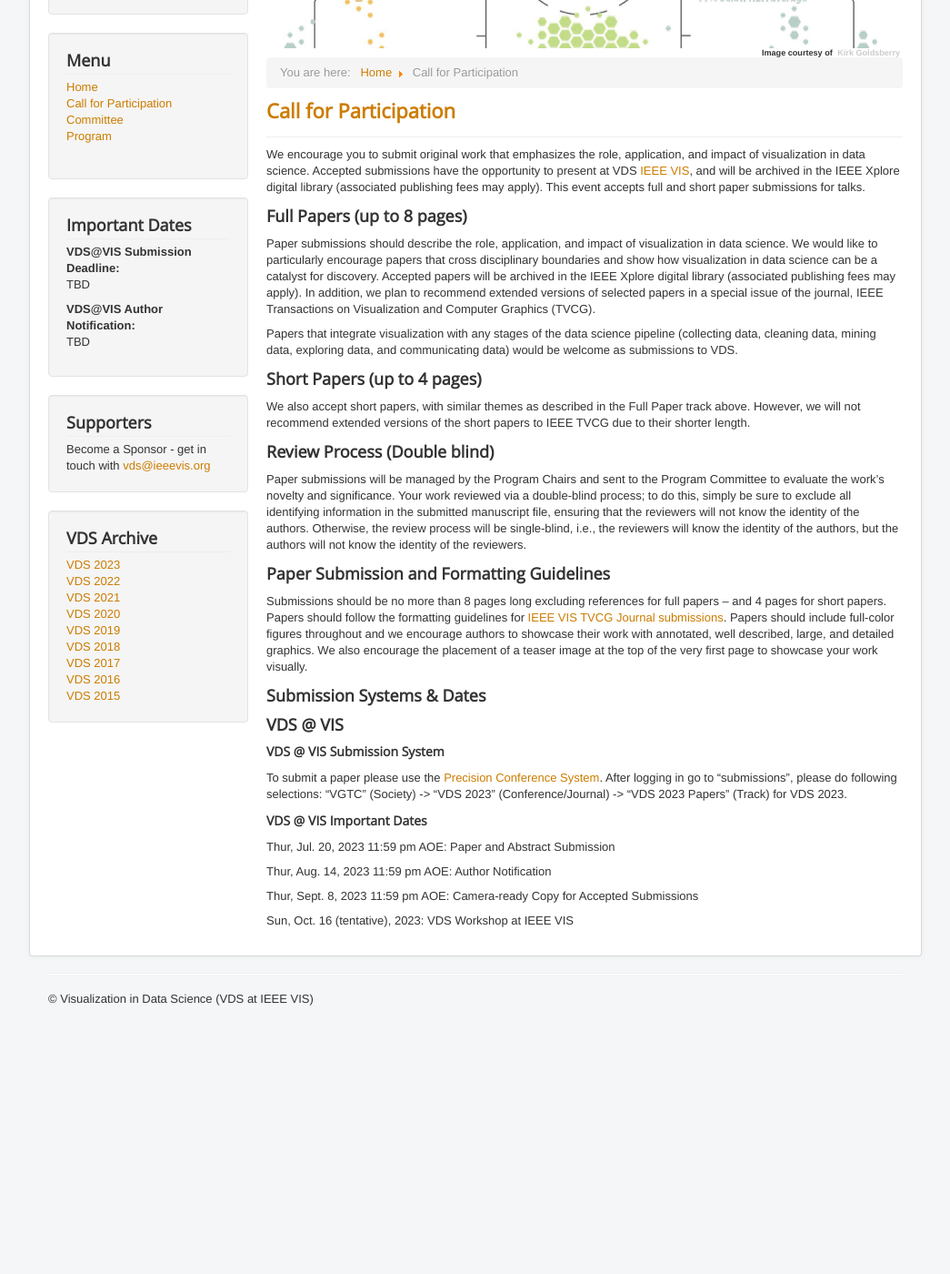
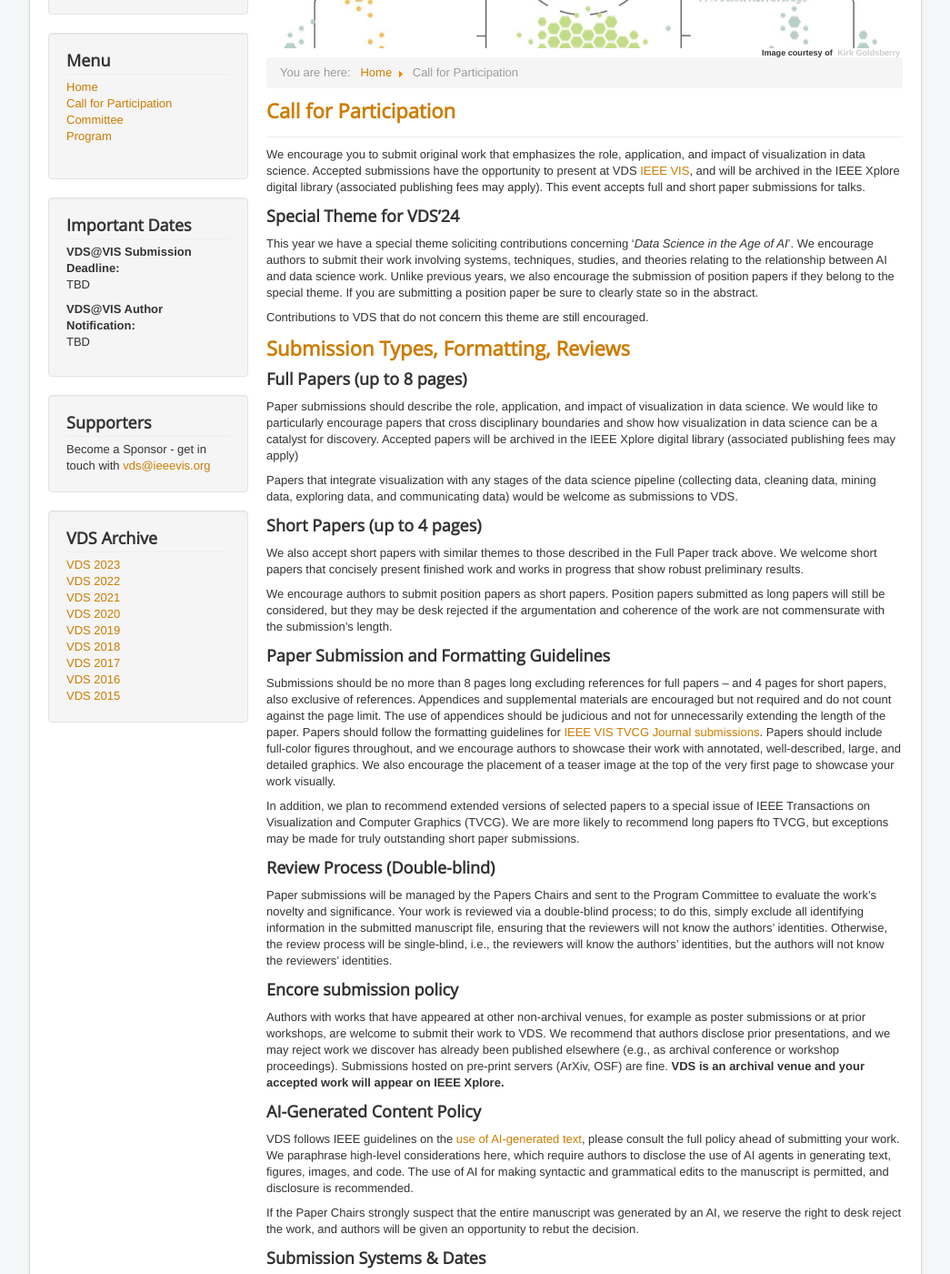
Before and after one commit to visualdatascience/2024, a Jekyll site: the page built from cfp.md, in a window 1280 px wide and 1400 px high, scrolled down 231 px. Shown: the whole window at 91% size, without its empty margins (117-1162 px from the left). Built offline with Jekyll 4.4.1, drawn with Linux system fonts in a browser that asks for light colours; before the commit the page ends 1367 px from its top, so only the background shows below that; some of the changed text lies outside the part shown.

Commit message:
Update cfp.md

```diff
--- a/cfp.md
+++ b/cfp.md
@@ -4,41 +4,70 @@ title: Call for Participation
 permalink: /cfp/
 ---
 
-We encourage you to submit original work that emphasizes the role, application, and impact of visualization in data science. Accepted submissions have the opportunity to present at VDS [IEEE VIS](http://ieeevis.org/year/2023/welcome), and will be archived in the IEEE Xplore digital library (associated publishing fees may apply).  This event accepts full and short paper submissions for talks.
+
+We encourage you to submit original work that emphasizes the role, application, and impact of visualization in data science. Accepted submissions have the opportunity to present at VDS [IEEE VIS](http://ieeevis.org/year/2023/welcome), and will be archived in the IEEE Xplore digital library (associated publishing fees may apply). This event accepts full and short paper submissions for talks.
+
+### Special Theme for VDS’24
+This year we have a special theme soliciting contributions concerning ‘*Data Science in the Age of AI*’.  We encourage authors to submit their work involving systems, techniques, studies, and theories relating to the relationship between AI and data science work. Unlike previous years, we also encourage the submission of position papers if they belong to the special theme. If you are submitting a position paper be sure to clearly state so in the abstract.
+
+Contributions to VDS that do not concern this theme are still encouraged.
+
+## Submission Types, Formatting, Reviews
 
 ### Full Papers (up to 8 pages)
 
-Paper submissions should describe the role, application, and impact of visualization in data science. We would like to particularly encourage papers that cross disciplinary boundaries and show how visualization in data science can be a catalyst for discovery. Accepted papers will be archived in the IEEE Xplore digital library (associated publishing fees may apply).  In addition, we plan to recommend extended versions of selected papers in a special issue of the journal, IEEE Transactions on Visualization and Computer Graphics (TVCG).
+Paper submissions should describe the role, application, and impact of visualization in data science. We would like to particularly encourage papers that cross disciplinary boundaries and show how visualization in data science can be a catalyst for discovery. Accepted papers will be archived in the IEEE Xplore digital library (associated publishing fees may apply)
 
 Papers that integrate visualization with any stages of the data science pipeline (collecting data, cleaning data, mining data, exploring data, and communicating data) would be welcome as submissions to VDS.
 
+
 ### Short Papers (up to 4 pages)
 
-We also accept short papers, with similar themes as described in the Full Paper track above.  However, we will not recommend extended versions of the short papers to IEEE TVCG due to their shorter length.
+We also accept short papers with similar themes to those described in the Full Paper track above. We welcome short papers that concisely present finished work and works in progress that show robust preliminary results.
 
-### Review Process (Double blind)
+We encourage authors to submit position papers as short papers. Position papers submitted as long papers will still be considered, but they may be desk rejected if the argumentation and coherence of the work are not commensurate with the submission’s length.
 
-Paper submissions will be managed by the Program Chairs and sent to the Program Committee to evaluate the work’s novelty and significance.  Your work reviewed via a double-blind process; to do this, simply be sure to exclude all identifying information in the submitted manuscript file, ensuring that the reviewers will not know the identity of the authors. Otherwise, the review process will be single-blind, i.e., the reviewers will know the identity of the authors, but the authors will not know the identity of the reviewers.
 
 ### Paper Submission and Formatting Guidelines
 
-Submissions should be no more than 8 pages long excluding references for full papers -- and 4 pages for short papers.  Papers should follow the formatting guidelines for [IEEE VIS TVCG Journal submissions](https://tc.computer.org/vgtc/publications/journal).  Papers should include full-color figures throughout and we encourage authors to showcase their work with annotated, well described, large, and detailed graphics. We also encourage the placement of a teaser image at the top of the very first page to showcase your work visually.
+Submissions should be no more than 8 pages long excluding references for full papers – and 4 pages for short papers, also exclusive of references. Appendices and supplemental materials are encouraged but not required and do not count against the page limit. The use of appendices should be judicious and not for unnecessarily extending the length of the paper. Papers should follow the formatting guidelines for [IEEE VIS TVCG Journal submissions](https://tc.computer.org/vgtc/publications/journal). Papers should include full-color figures throughout, and we encourage authors to showcase their work with annotated, well-described, large, and detailed graphics. We also encourage the placement of a teaser image at the top of the very first page to showcase your work visually.
+
+In addition, we plan to recommend extended versions of selected papers to a special issue of IEEE Transactions on Visualization and Computer Graphics (TVCG). We are more likely to recommend long papers fto TVCG, but exceptions may be made for truly outstanding short paper submissions.
+
+
+
+
+### Review Process (Double-blind)
+
+Paper submissions will be managed by the Papers Chairs and sent to the Program Committee to evaluate the work’s novelty and significance. Your work is reviewed via a double-blind process; to do this, simply exclude all identifying information in the submitted manuscript file, ensuring that the reviewers will not know the authors' identities. Otherwise, the review process will be single-blind, i.e., the reviewers will know the authors' identities, but the authors will not know the reviewers' identities.
+
+
+### Encore submission policy
+
+Authors with works that have appeared at other non-archival venues, for example as poster submissions or at prior workshops, are welcome to submit their work to VDS. We recommend that authors disclose prior presentations, and we may reject work we discover has already been published elsewhere (e.g., as archival conference or workshop proceedings). Submissions hosted on pre-print servers (ArXiv, OSF) are fine.  **VDS is an archival venue and your accepted work will appear on IEEE Xplore.**
+
+
+### AI-Generated Content Policy
+
+VDS follows IEEE guidelines on the [use of AI-generated text](https://journals.ieeeauthorcenter.ieee.org/become-an-ieee-journal-author/publishing-ethics/guidelines-and-policies/submission-and-peer-review-policies/#ai-generated-text), please consult the full policy ahead of submitting your work. We paraphrase high-level considerations here, which require authors to disclose the use of AI agents in generating text, figures, images, and code. The use of AI for making syntactic and grammatical edits to the manuscript is permitted, and disclosure is recommended.
+
+If the Paper Chairs strongly suspect that the entire manuscript was generated by an AI, we reserve the right to desk reject the work, and authors will be given an opportunity to rebut the decision.
+
 
 
 ### Submission Systems & Dates
 
-### VDS @ VIS
 
-#### VDS @ VIS Submission System
+#### Submission System
 
-To submit a paper please use the [Precision Conference System](https://new.precisionconference.com/submissions). After logging in go to  "submissions”, please do following selections: “VGTC” (Society) -> "VDS 2023" (Conference/Journal) -> "VDS 2023 Papers" (Track) for VDS 2023.
+To submit a paper, please use the [Precision Conference System](https://new.precisionconference.com/submissions). After logging in, go to "submissions”, and please make the following selections: “VGTC” (Society) -> "VDS 2024" (Conference/Journal) -> "VDS 2024 Papers" (Track) for VDS 2024.
 
-#### VDS @ VIS Important Dates
+#### Important Dates
 
-Thur, Jul. 20, 2023 11:59 pm AOE: Paper and Abstract Submission
+Thur, Jul. 6th, 2024 11:59 pm AOE: Paper and Abstract Submission
 
-Thur, Aug. 14, 2023 11:59 pm AOE: Author Notification
+Thur, Aug. 9th, 2024 11:59 pm AOE: Author Notification
 
-Thur, Sept. 8, 2023 11:59 pm AOE: Camera-ready Copy for Accepted Submissions
+Thur, Aug.29th, 2024 11:59 pm AOE: Camera-ready Copy for Accepted Submissions
 
-Sun, Oct. 16 (tentative), 2023: VDS Workshop at IEEE VIS
+TBD: VDS Workshop at IEEE VIS
```
